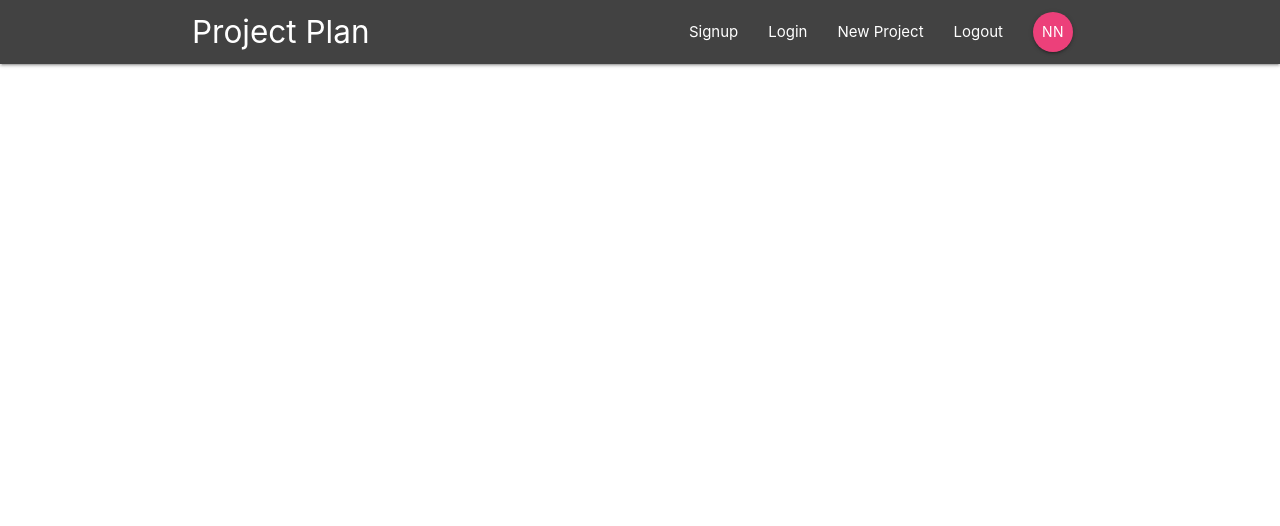
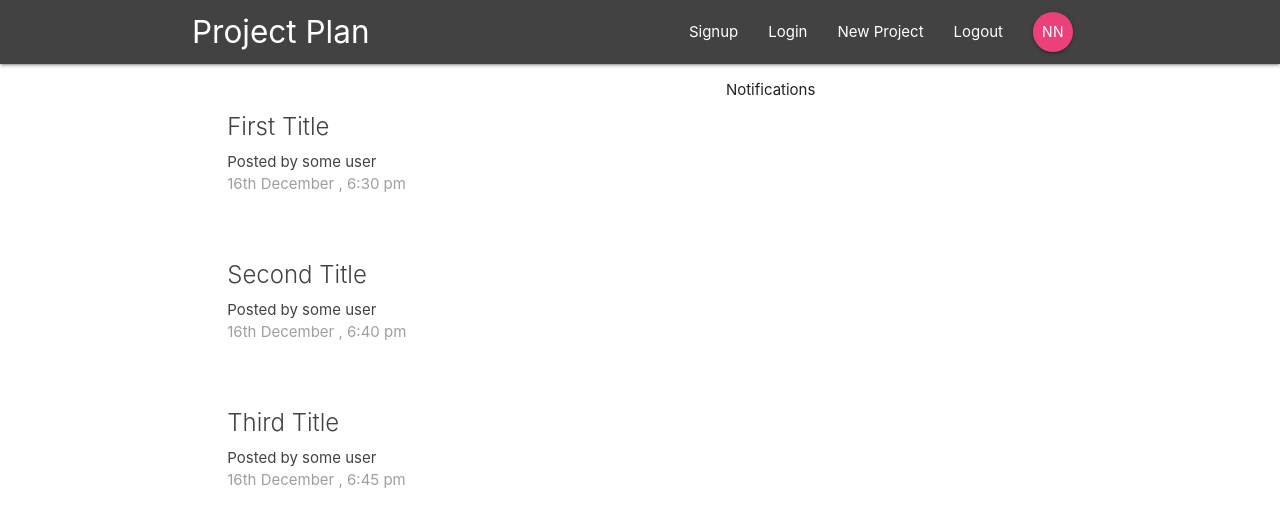
Before and after one commit to vinodjoseph91/React-Redux-Firebase, a React (Create React App) app in the folder sample-project-manager/: page / in a window 1280 px wide. Shown: the top 526 px of the page. Built offline with nearby package versions, Linux system fonts and the light colour scheme.

Commit message:
Added Dashboard navigation by default.

```diff
--- a/sample-project-manager/src/App.js
+++ b/sample-project-manager/src/App.js
@@ -1,14 +1,17 @@
 import React, { Component } from 'react';
-import { BrowserRouter } from 'react-router-dom';
+import { BrowserRouter, Switch, Route } from 'react-router-dom';
 import Navbar from './components/layout/Navbar';
-import NavBar from './components/layout/Navbar';
+import Dashboard from './components/dashboard/Dashboard';
 
 class App extends Component {
   render() {
     return (
       <BrowserRouter>
         <div className="App">
-          <NavBar/>
+          <Navbar />
+          <Switch>
+            <Route path='/' component={Dashboard} />
+          </Switch>
         </div>
       </BrowserRouter>
     );
--- a/sample-project-manager/src/components/projects/ProjectList.js
+++ b/sample-project-manager/src/components/projects/ProjectList.js
@@ -11,6 +11,23 @@ const ProjectList = () => {
                     <p className="grey-text">16th December , 6:30 pm</p>
                 </div>
             </div>
+
+            <div className="card z-depth-0 project-summary">
+                <div className="card-content grey-text text-darken-3">
+                    <span className="card-title">Second Title</span>
+                    <p>Posted by some user</p>
+                    <p className="grey-text">16th December , 6:40 pm</p>
+                </div>
+            </div>
+
+            <div className="card z-depth-0 project-summary">
+                <div className="card-content grey-text text-darken-3">
+                    <span className="card-title">Third Title</span>
+                    <p>Posted by some user</p>
+                    <p className="grey-text">16th December , 6:45 pm</p>
+                </div>
+            </div>
+
         </div>
     );
 
```
